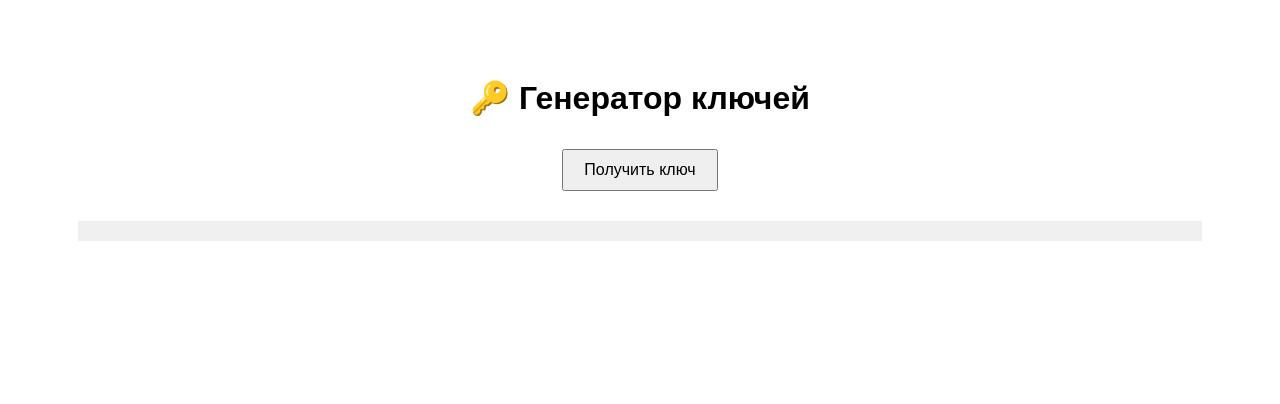
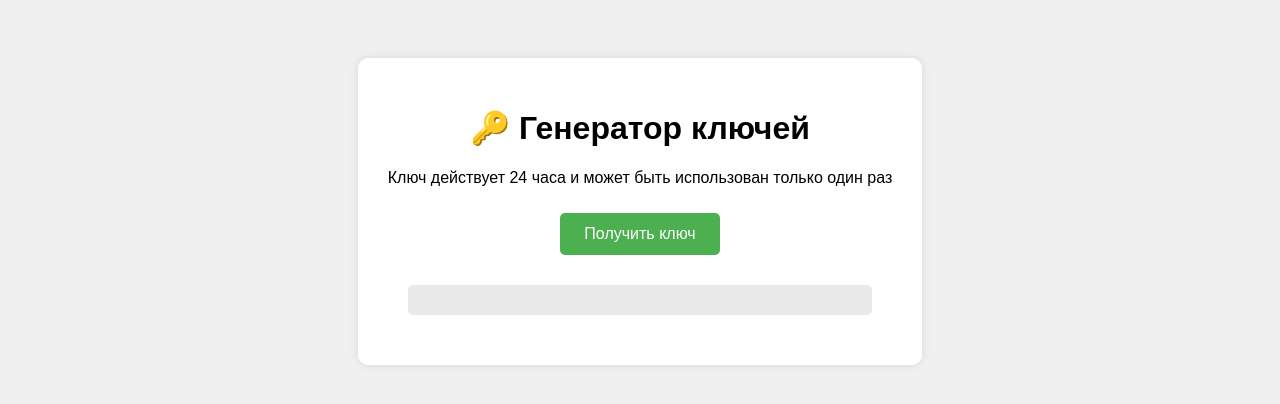
Before and after one commit to egor2078f/Key, a plain HTML site: page index.html in a window 1280 px wide. Drawn offline with Linux system fonts and the light colour scheme.

Commit message:
Update index.html

```diff
--- a/index.html
+++ b/index.html
@@ -3,55 +3,77 @@
 <head>
     <title>Генератор ключей</title>
     <style>
-        body { font-family: Arial; text-align: center; padding: 50px; }
-        button { padding: 10px 20px; font-size: 16px; margin: 10px; }
-        #key { font-weight: bold; margin: 20px; padding: 10px; background: #f0f0f0; }
+        body { font-family: Arial, sans-serif; text-align: center; padding: 50px; background: #f0f0f0; }
+        .container { background: white; padding: 30px; border-radius: 10px; display: inline-block; box-shadow: 0 0 10px rgba(0,0,0,0.1); }
+        button { padding: 12px 24px; font-size: 16px; background: #4CAF50; color: white; border: none; border-radius: 5px; cursor: pointer; margin: 10px; }
+        button:disabled { background: #cccccc; cursor: not-allowed; }
+        #key { font-weight: bold; margin: 20px; padding: 15px; background: #e9e9e9; border-radius: 5px; word-break: break-all; }
+        .error { color: red; }
+        .success { color: green; }
     </style>
 </head>
 <body>
-    <h1>🔑 Генератор ключей</h1>
-    <button onclick="generateKey()">Получить ключ</button>
-    <div id="key"></div>
+    <div class="container">
+        <h1>🔑 Генератор ключей</h1>
+        <p>Ключ действует 24 часа и может быть использован только один раз</p>
+        <button onclick="generateKey()" id="generateBtn">Получить ключ</button>
+        <div id="status"></div>
+        <div id="key"></div>
+    </div>
 
     <script>
+        const GITHUB_USER = 'egor2078f';
+        const REPO_NAME = 'Key';
+        const API_TOKEN = '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';
+
         async function generateKey() {
-            const btn = event.target;
+            const btn = document.getElementById('generateBtn');
+            const status = document.getElementById('status');
+            const keyDisplay = document.getElementById('key');
+
             btn.disabled = true;
+            status.innerHTML = '<div class="success">Генерация ключа...</div>';
+            keyDisplay.innerHTML = '';
 
             try {
-                // Создаем issue через GitHub API
-                const response = await fetch('https://api.github.com/repos/ТВОЙ_ЮЗЕР/ТВОЙ_РЕПО/issues', {
+                const key = 'KEY_' + Date.now() + '_' + Math.random().toString(36).substr(2, 9).toUpperCase();
+
+                const response = await fetch(`https://api.github.com/repos/${GITHUB_USER}/${REPO_NAME}/issues`, {
                     method: 'POST',
                     headers: {
-                        'Authorization': 'token ТВОЙ_ТОКЕН',
+                        'Authorization': `token ${API_TOKEN}`,
+                        'Accept': 'application/vnd.github.v3+json',
                         'Content-Type': 'application/json'
                     },
                     body: JSON.stringify({
-                        title: `KEY_${Date.now()}_${Math.random().toString(36).substr(2, 9)}`,
-                        body: `Создан: ${new Date().toISOString()}\nIP: ${await getIP()}`,
-                        labels: ['key']
+                        title: key,
+                        body: `Время создания: ${new Date().toISOString()}\nСтатус: активен`,
+                        labels: ['key-active']
                     })
                 });
 
+                if (!response.ok) {
+                    throw new Error('Ошибка GitHub API: ' + response.status);
+                }
+
                 const data = await response.json();
-                const key = data.title.replace('KEY_', '');
+                const userKey = key.replace('KEY_', '');
+                keyDisplay.innerHTML = `Ваш ключ: <br><strong>${userKey}</strong>`;
+                status.innerHTML = '<div class="success">✅ Ключ успешно сгенерирован!</div>';
 
-                document.getElementById('key').innerHTML = `Ключ: ${key}`;
-                navigator.clipboard.writeText(key);
-                alert('Ключ скопирован!');
+                navigator.clipboard.writeText(userKey).then(() => {
+                    setTimeout(() => {
+                        alert('Ключ скопирован в буфер обмена!');
+                    }, 100);
+                });
 
             } catch (error) {
-                alert('Ошибка генерации');
+                console.error('Ошибка:', error);
+                status.innerHTML = '<div class="error">❌ Ошибка при генерации ключа: ' + error.message + '</div>';
             } finally {
                 btn.disabled = false;
             }
         }
-
-        async function getIP() {
-            const response = await fetch('https://api.ipify.org?format=json');
-            const data = await response.json();
-            return data.ip;
-        }
     </script>
 </body>
 </html>
```
